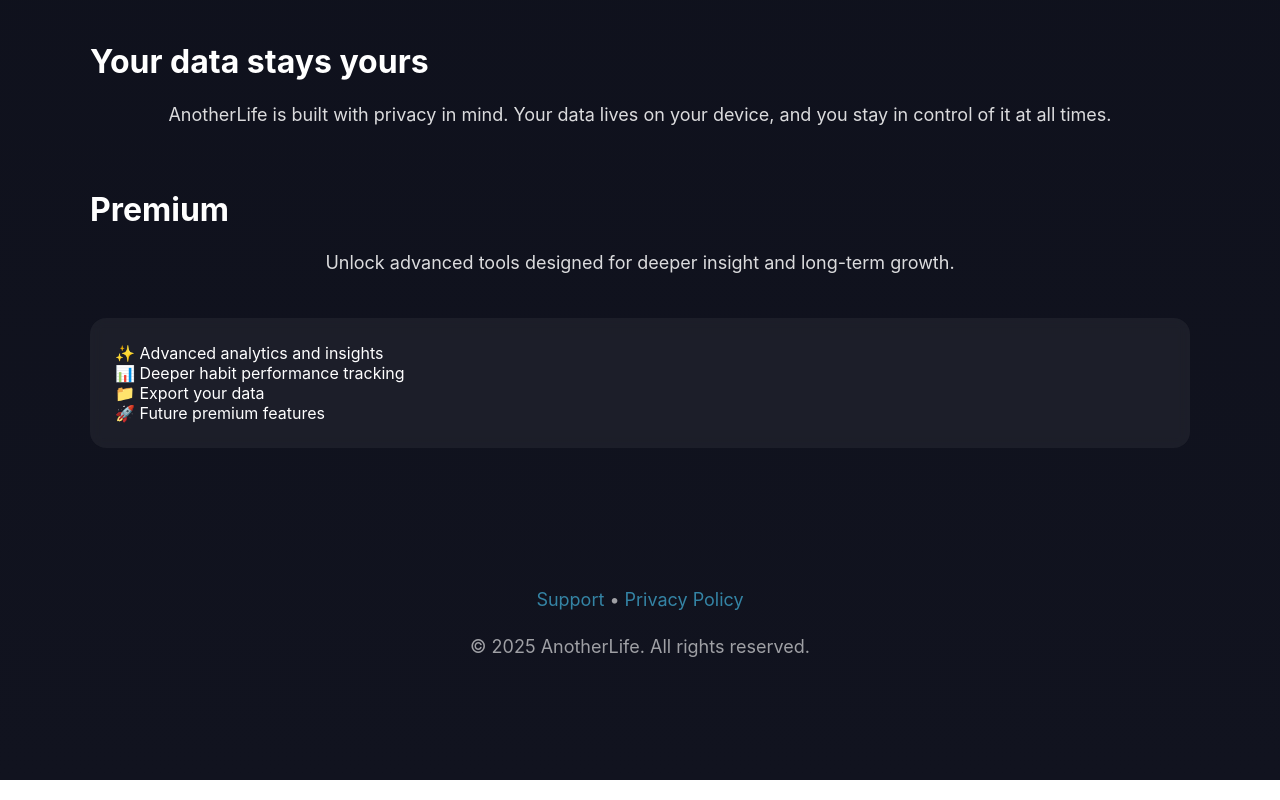
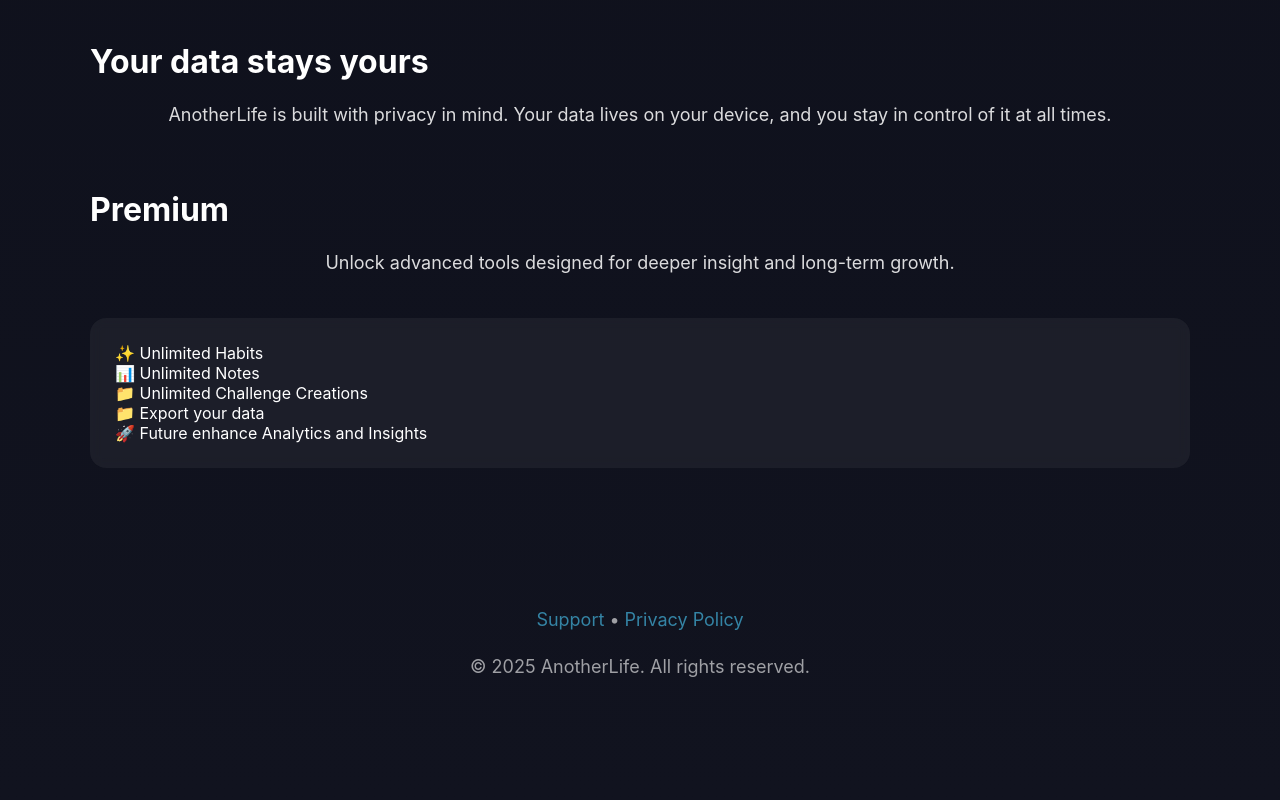
Before and after one commit to niyazovdaulet/anotherlife-landing, a plain HTML site: page index.html in a window 1280 px wide. Shown: the part 968-1768 px from the top of the page. Drawn offline with Linux system fonts and the light colour scheme.

Commit message:
Update index.html

```diff
--- a/index.html
+++ b/index.html
@@ -157,10 +157,11 @@
     <div class="features">
         <div class="feature-box">
             <ul style="list-style: none; padding-left: 0; margin: 0;">
-                <li>✨ Advanced analytics and insights</li>
-                <li>📊 Deeper habit performance tracking</li>
+                <li>✨ Unlimited Habits</li>
+                <li>📊 Unlimited Notes</li>
+                <li>📁 Unlimited Challenge Creations</li>
                 <li>📁 Export your data</li>
-                <li>🚀 Future premium features</li>
+                <li>🚀 Future enhance Analytics and Insights</li>
             </ul>
         </div>
     </div>
```
